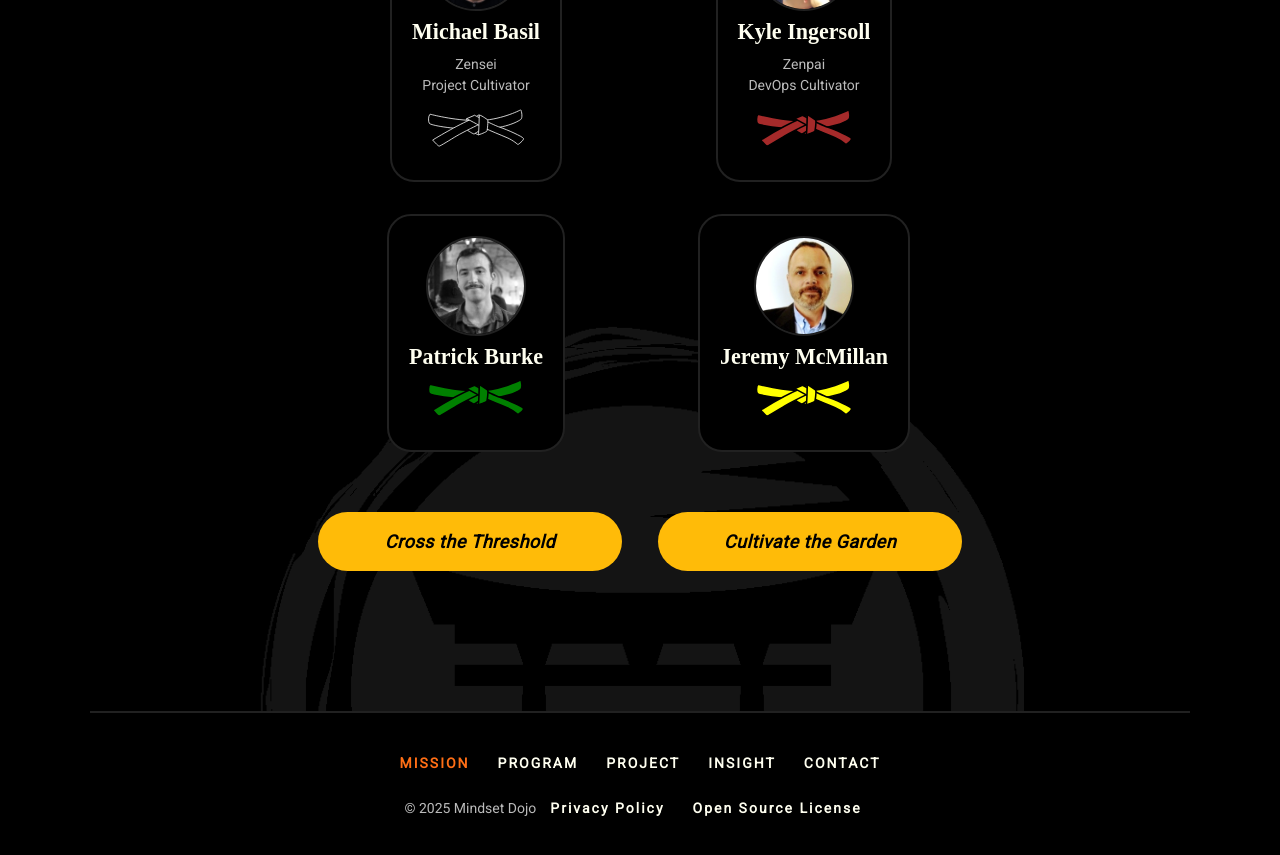
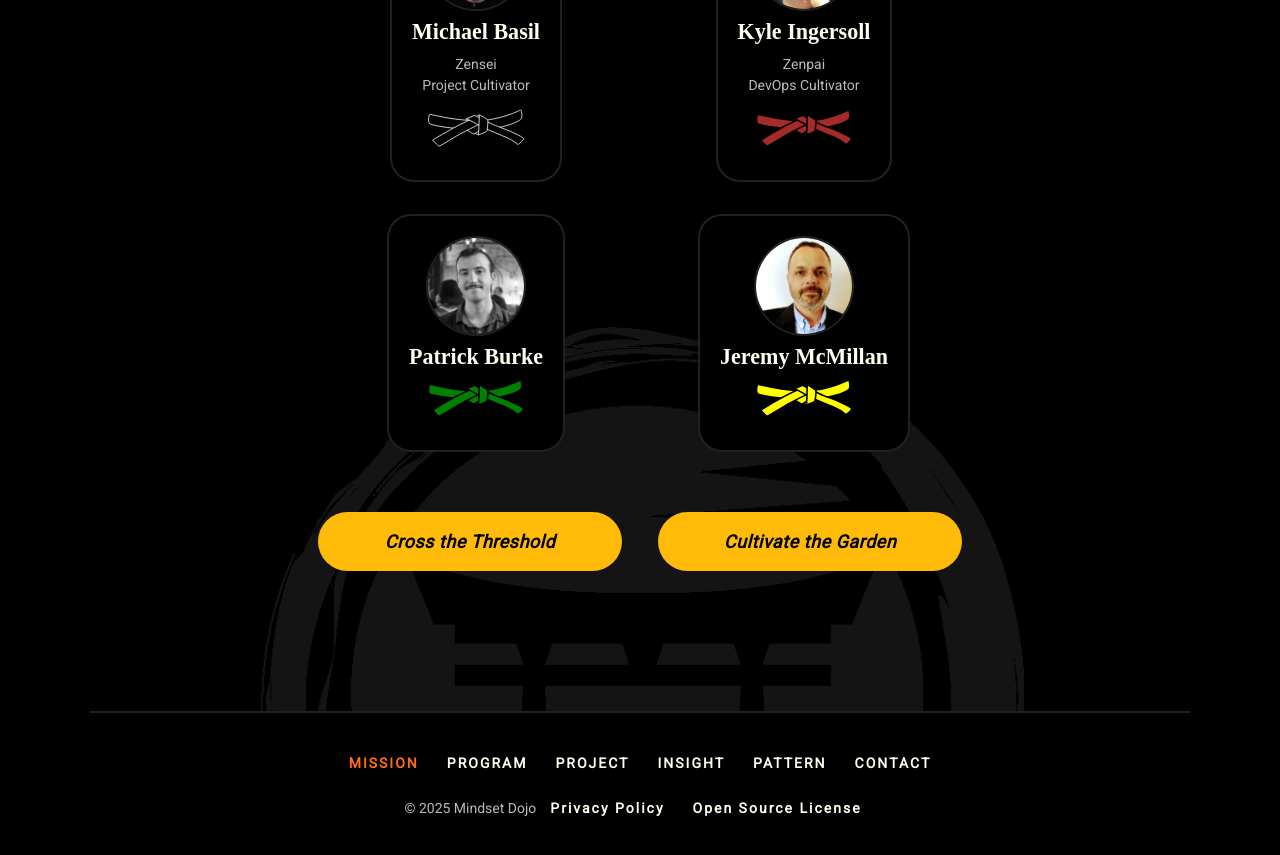
Before and after one commit to mindset-dojo/mindset-dojo.github.io, a Jekyll site: the page built from mission.md, in a window 1280 px wide and 900 px high, scrolled down 2321 px. Shown: the top 855 px of the window. Built offline with Jekyll 4.4.1, drawn with Linux system fonts in a browser that asks for light colours; some web fonts are replaced.

Commit message:
feat(config): add pattern page as a tab to the header and footer of the site.

```diff
--- a/_config.yml
+++ b/_config.yml
@@ -23,6 +23,8 @@
     href: /project/
   - label: INSIGHT
     href: /insight/
+  - label: PATTERN
+    href: /pattern/
 
 footer_primary_links:
   - label: MISSION
@@ -33,6 +35,8 @@
     href: /project/
   - label: INSIGHT
     href: /insight/
+  - label: PATTERN
+    href: /pattern/
   - label: CONTACT
     href: https://connect.mindset.dojo.center
     external: true
```
